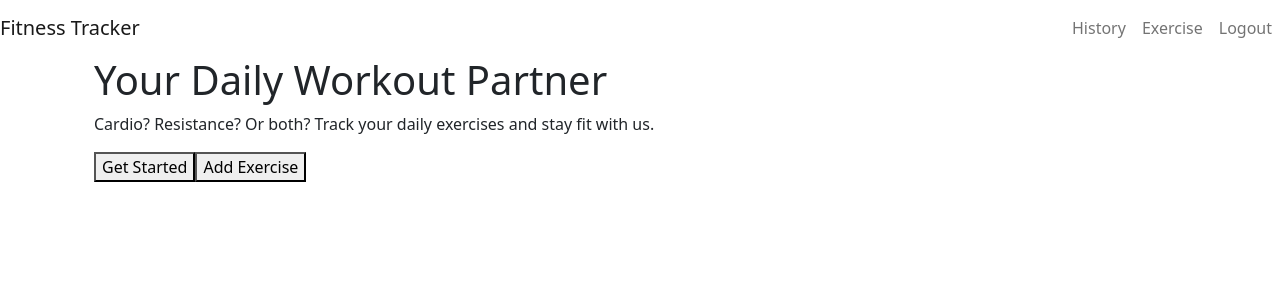
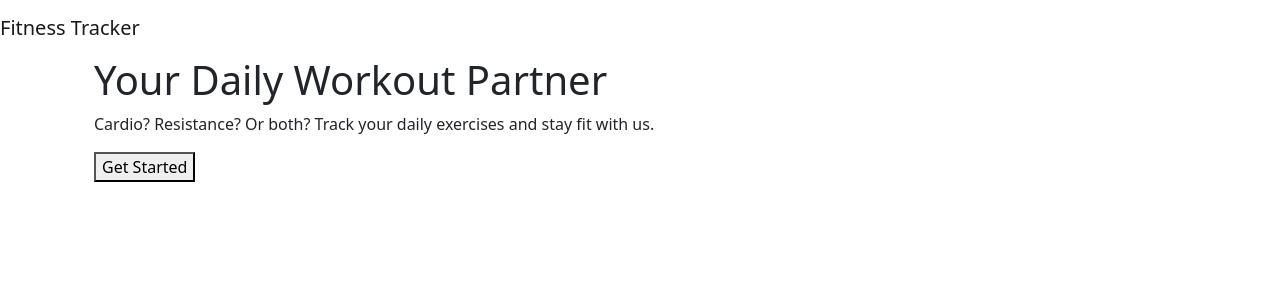
Before and after one commit to joce1ynn/fitness-tracker-MERN, a React (Create React App) app in the folder client/: page / in a window 1280 px wide. Shown: the top 300 px of the page. Built offline with nearby package versions, Linux system fonts and the light colour scheme.

Commit message:
implement auth on home and login page

```diff
--- a/client/package.json
+++ b/client/package.json
@@ -2,7 +2,7 @@
   "name": "client",
   "version": "0.1.0",
   "private": true,
-  "proxy": "http://127.0.0.1:3001",
+  "proxy": "http://localhost:3001/",
   "dependencies": {
     "@testing-library/jest-dom": "^5.16.5",
     "@testing-library/react": "^13.4.0",
--- a/client/src/components/Header.js
+++ b/client/src/components/Header.js
@@ -3,7 +3,15 @@ import { Navbar, Nav } from "react-bootstrap";
 // cant use <a> in react, instead, use <link> from react router dom
 import { Link } from "react-router-dom";
 
+import Auth from "../utils/auth"
+
 export default function Header() {
+  // logour function
+  const logout = event => {
+    event.preventDefault()
+    Auth.logout()
+  }
+
   return (
     <Navbar collapseOnSelect expand="sm">
       <Navbar.Brand as={Link} to="/">
@@ -15,18 +23,20 @@ export default function Header() {
         className=" justify-content-end"
       >
         <Nav>
+          {Auth.loggedIn() ? (
+            <>
               {/* use eventKey to show navbar style from react bootstrap */}
-          <Nav.Link as={Link} to="/history" eventKey="1">
+              < Nav.Link as={Link} to="/history" eventKey="1">
                 History
               </Nav.Link>
               <Nav.Link as={Link} to="/exercise" eventKey="2">
                 Exercise
               </Nav.Link>
-          <Nav.Link as={Link} to="/" eventKey="3">
+              <Nav.Link as={Link} to="/" eventKey="3" onClick={logout}>
                 Logout
-          </Nav.Link>
+              </Nav.Link></>) : (<></>)}
         </Nav>
       </Navbar.Collapse>
-    </Navbar>
+    </Navbar >
   );
 }
--- a/client/src/pages/Home.js
+++ b/client/src/pages/Home.js
@@ -1,9 +1,11 @@
 import React from "react";
 import Container from "react-bootstrap/Container";
 import { useNavigate } from "react-router-dom";
+import Auth from "../utils/auth"
 
 export default function Home() {
   const navigate = useNavigate();
+  const loggedIn = Auth.loggedIn()
   return (
     <Container>
       <h1>Your Daily Workout Partner</h1>
@@ -11,8 +13,10 @@ export default function Home() {
         Cardio? Resistance? Or both? Track your daily exercises and stay fit
         with us.
       </p>
-      <button onClick={() => navigate("/signup")}>Get Started</button>
-      <button onClick={() => navigate("/exercise")}>Add Exercise</button>
+
+      {loggedIn ?
+        (<button onClick={() => navigate("/exercise")}>Add Exercise</button>) :
+        (<button onClick={() => navigate("/signup")}>Get Started</button>)}
     </Container>
   );
 }
```
Lines whose indentation alone changed are shown as unchanged.
